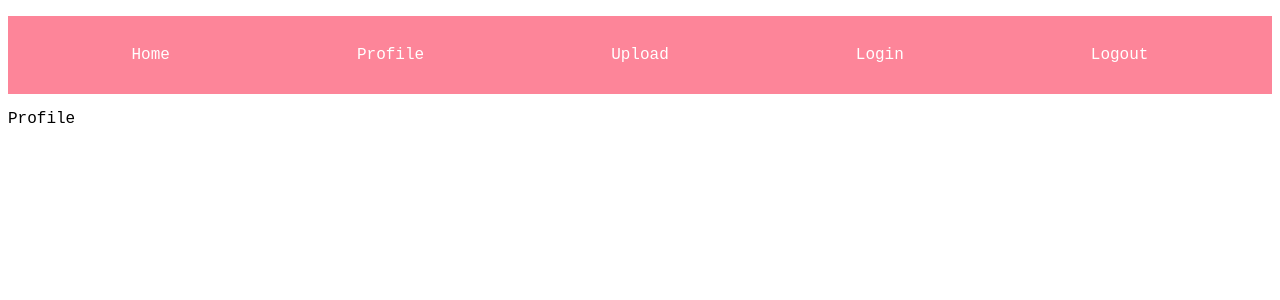
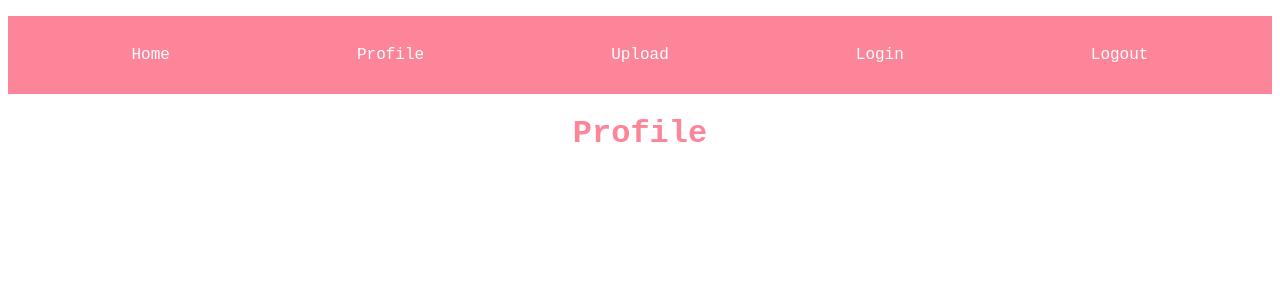
Before and after one commit to UnnaHaitto/React, a React (Vite) app: page /profile in a window 1280 px wide. Shown: the top 300 px of the page. Built offline with nearby package versions, Linux system fonts and the light colour scheme.

Commit message:
add: enhance Profile component structure with headings

```diff
--- a/src/views/Profile.jsx
+++ b/src/views/Profile.jsx
@@ -2,7 +2,12 @@ import React from "react";
 import PropTypes from "prop-types";
 
 const Profile = (props) => {
-  return <div>Profile</div>;
+  return (
+    <div>
+      <h1>Profile</h1>
+      <h2></h2>
+    </div>
+  );
 };
 
 Profile.propTypes = {};
```
